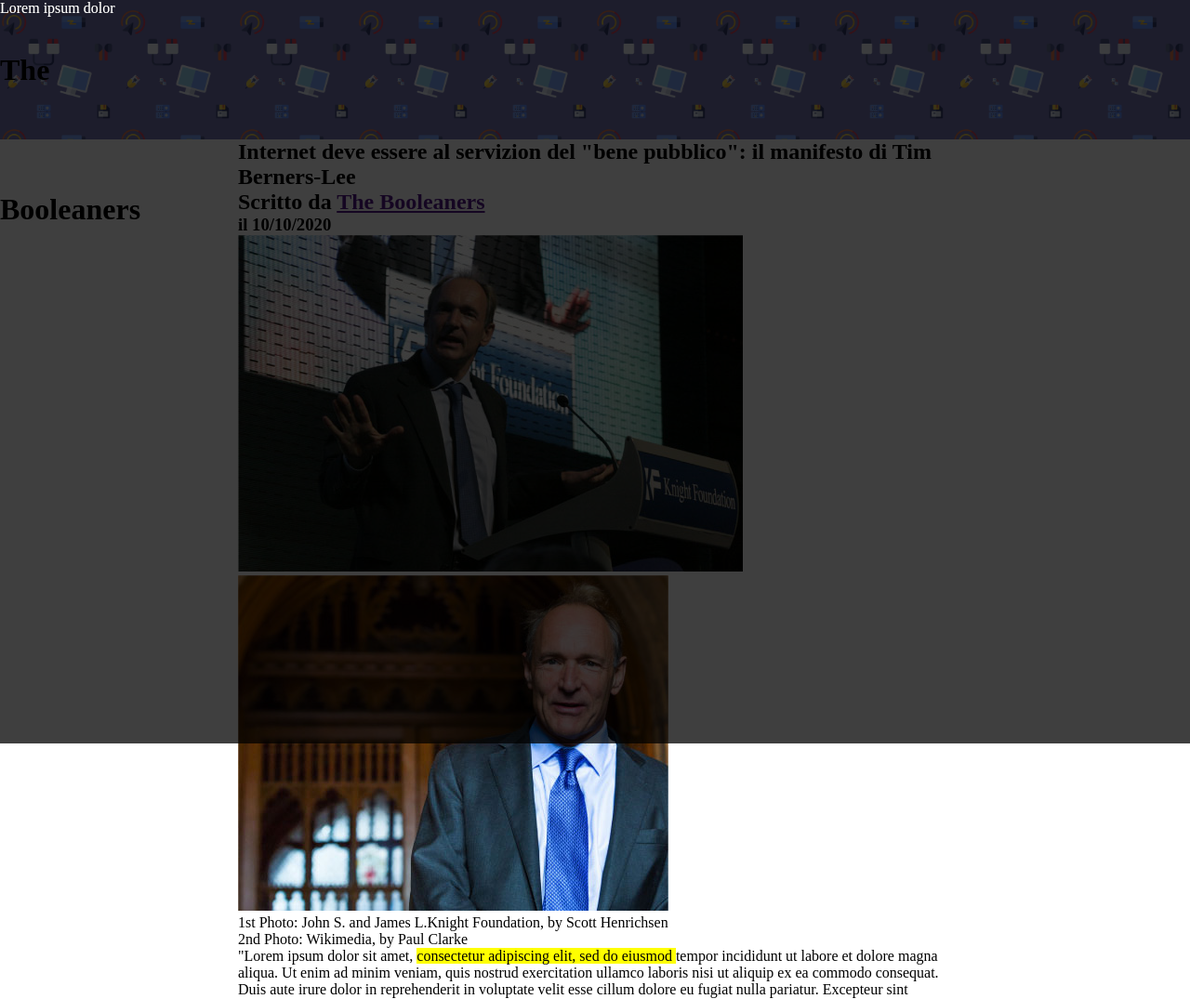
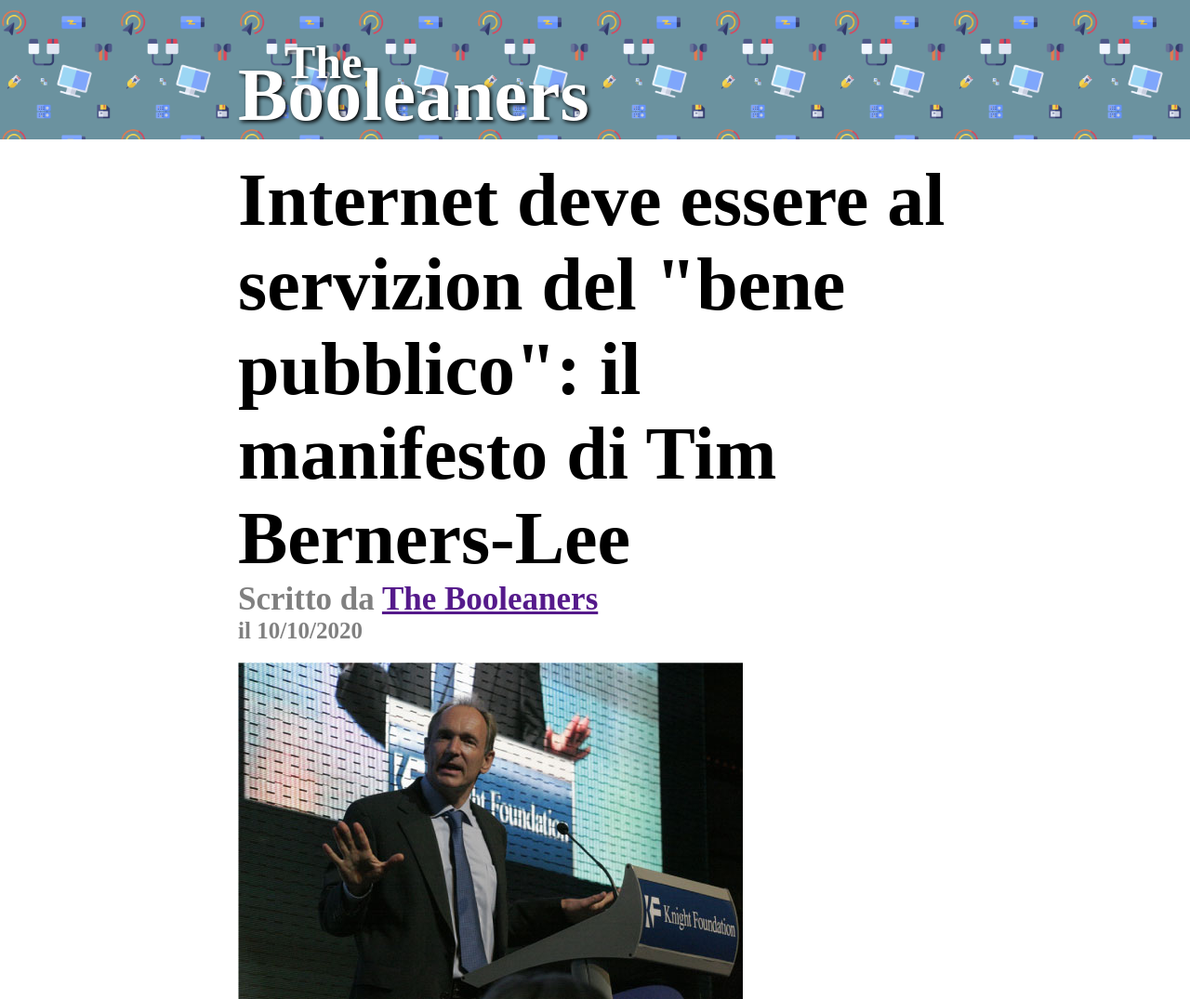
Before and after one commit to giorgettaR/html-css-booleaner, a plain HTML site: page index.html in a window 1280 px wide. Shown: the top 1075 px of the page at 93% size. Drawn offline with Linux system fonts and the light colour scheme.

Commit message:
Correzioni varie

```diff
--- a/index.html
+++ b/index.html
@@ -1,7 +1,7 @@
 <!DOCTYPE html>
 <html>
 <head>
-    <link rel="stylesheet" href="style.css">
+    <link rel="stylesheet" href="./style.css">
     <title>The Booleaner</title>
 </head>
 <body>
@@ -15,9 +15,15 @@
 
         <!-- titolo -->
         <section class="title">
-            <h1 class="main-title">Internet deve essere al servizion del "bene pubblico": il manifesto di Tim Berners-Lee</h1>
-            <h2 class="main-subtitle">Scritto da <a href="">The Booleaners</a></h2>
-            <h3 class="date">il 10/10/2020</h3>
+            <h1 class="main-title">
+                Internet deve essere al servizion del "bene pubblico": il manifesto di Tim Berners-Lee
+            </h1>
+            <h2 class="main-subtitle">
+                Scritto da <a href="">The Booleaners</a>
+            </h2>
+            <h2 class="date">
+                il 10/10/2020
+            </h2>
         </section>
 
         <!-- immagini articolo -->
@@ -97,11 +103,13 @@
         </figure>
 
         <figure class="footer-img">
+
             <img src="./img/graph.jpg" alt="">
             <figcaption>
                 Lorem ipsum dolor
             </figcaption>
-    </figure>
+
+        </figure>
 
     </footer>
 
--- a/style.css
+++ b/style.css
@@ -5,36 +5,62 @@
     table-layout: fixed;
 }
 
-header{
+/* header */
+header {
+    line-height: 35px;
+    color: white;
+    text-shadow: 2px 2px 4px black;
     height: 150px;
-    line-height: 150px;
+    padding-left: 20vw;
+    padding-top: 50px;
     background-image: url(./img/pattern.png);
     background-size: 20vw;
-    background-color: rgb(117, 117, 177);
+    background-color: rgb(107, 146, 159);
 }
 
 #header-article {
-
+    padding-left: 50px;
+    font-size: 50px;
 }
 
 #header-title {
-
+    font-size: 80px;
 }
 
-main, footer {
+/* main */
+main,
+footer {
     background-color: white;
-    margin-left: 20vw;
+    padding-left: 20vw;
     padding-right: 20vw;
 }
 
+.title .main-title {
+    font-size: 80px;
+}
+
+.title .main-subtitle,
+.title .date {
+    font-size: 35px;
+    color: grey;
+}
+
+.title .date{
+    font-size: 25px;
+}
+
+
 /* lista */
 
-section .articolo p, section .articolo ul, section .articolo table{
+.title,
+.articolo p,
+.articolo ul,
+.articolo table {
     margin-top: 20px;
     margin-bottom: 20px;
 }
 
-section .articolo ul {
+.articolo ul {
     list-style-position: inside;
 }
 
@@ -44,7 +70,7 @@ thead {
     background-color: rgba(0, 0, 255, 0.596);
 }
 
-tr #c1 #c2{
+tr #c1 #c2 {
     width: 25%;
 }
 
@@ -52,21 +78,43 @@ tr #c3 {
     width: 50%;
 }
 
-tbody tr:nth-child(2n+1) {background: rgba(41, 152, 172, 0.486)};
-tbody tr:nth-child(2n) {background: #e4e4e4};
+tbody tr:nth-child(2n+1) {
+    background: rgba(41, 152, 172, 0.486);
+}
+
+
+tbody tr:nth-child(2n) {
+    background: #e4e4e4;
+}
+
 
 /* footer */
 
-.footer-img {
-    display: block;
+footer * {
+padding-bottom: 10px;
+}
+
+footer .footer-title{
+    color: grey;
+    font-size: 20px;
+}
+
+footer figure {
     position: relative;
-  }
+    height: 250px;
+    width: 250px;
+}
+
+figure img{
+    width: 100%;
+    height: 100%;
+    object-fit: cover;
+}
+
 figcaption {
-   background: rgba(0, 0, 0, 0.5);
-   color: #FFF;
-   position: absolute;
-   top: 0;
-   bottom: 0;
-   left: 0;
-   right: 0;
+    color: #FFF;
+    position: absolute;
+    top: 5px;
+    left: 5px;
+    right: 0;
 }
```
